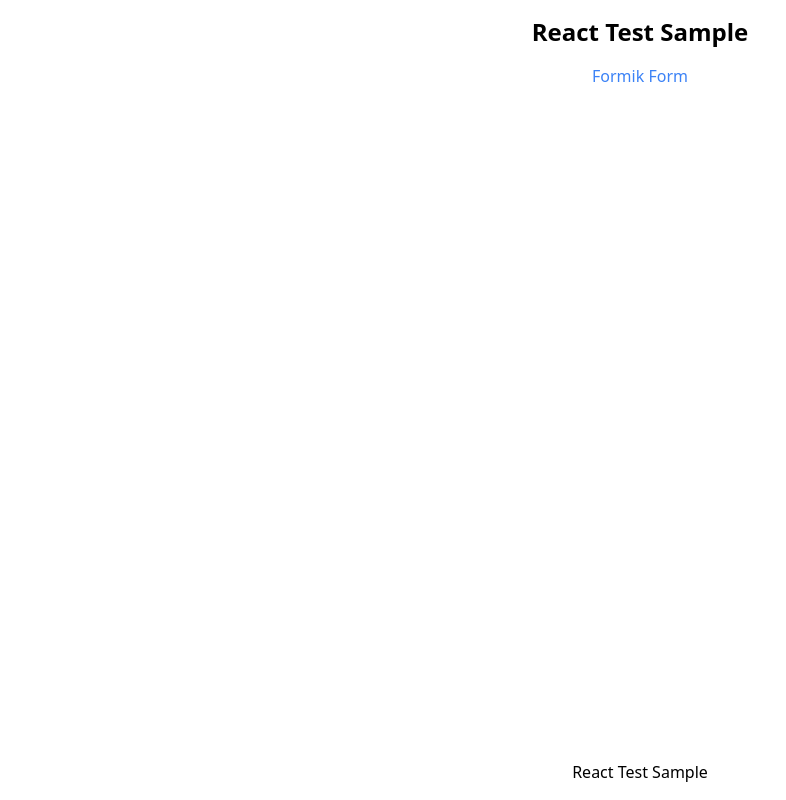
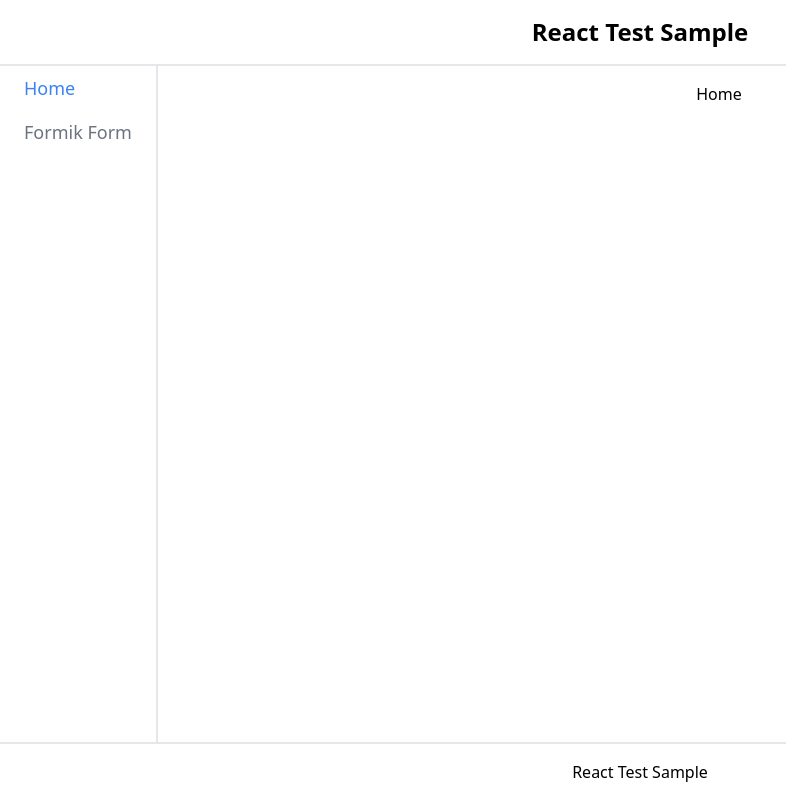
Before and after one commit to taro-28/react-test-sample, a Next.js app: page / in a window 1280 px wide. Shown: the whole page, without its empty margins (0-786 px from the left). Built offline with nearby package versions, Linux system fonts and the light colour scheme.

Commit message:
create navigations

```diff
--- /dev/null
+++ b/src/app/NavigationItem.tsx
@@ -0,0 +1,20 @@
+'use client'
+import clsx from 'clsx'
+import NextLink from 'next/link'
+import { usePathname } from 'next/navigation'
+import { ComponentPropsWithoutRef } from 'react'
+
+export const NavigationItemLink = ({
+  href,
+  className,
+  ...props
+}: ComponentPropsWithoutRef<typeof NextLink>) => {
+  const pathname = usePathname()
+  return (
+    <NextLink
+      {...props}
+      className={clsx(className, href === pathname ? 'text-blue-500' : 'text-gray-500')}
+      href={href}
+    />
+  )
+}
--- a/src/app/layout.tsx
+++ b/src/app/layout.tsx
@@ -1,23 +1,43 @@
 import NextLink from 'next/link'
 import './globals.css'
 import type { Metadata } from 'next'
+import { NavigationItemLink } from './NavigationItem'
 
 export const metadata: Metadata = {
   title: 'React Test Sample',
   description: 'React Test Sample',
 }
 
+const navItems = [
+  { href: '/', label: 'Home' },
+  { href: '/formik', label: 'Formik Form' },
+] as const
+
 export default function RootLayout({ children }: { children: React.ReactNode }) {
   return (
     <html lang='en'>
-      <body className='flex min-h-screen flex-col'>
-        <header className='p-4 text-center'>
+      <body className='grid min-h-screen grid-cols-[auto_1fr] grid-rows-[auto_1fr_auto]'>
+        <header className='col-span-2 border-b-2 p-4 text-center'>
           <NextLink className='text-2xl font-bold' href='/'>
             React Test Sample
           </NextLink>
         </header>
-        <main className='flex flex-col items-center px-4'>{children}</main>
-        <footer className='mt-auto p-4 text-center'>React Test Sample</footer>
+        <nav className='border-r-2'>
+          <ul>
+            {navItems.map(({ href, label }) => (
+              <li key={href}>
+                <NavigationItemLink
+                  className='block px-6 py-2 text-lg hover:bg-gray-50'
+                  href={href}
+                >
+                  {label}
+                </NavigationItemLink>
+              </li>
+            ))}
+          </ul>
+        </nav>
+        <main className='flex flex-col items-center p-4'>{children}</main>
+        <footer className='col-span-2 mt-auto border-t-2 p-4 text-center'>React Test Sample</footer>
       </body>
     </html>
   )
--- a/src/app/page.tsx
+++ b/src/app/page.tsx
@@ -1,5 +1,3 @@
-import { Link } from '@/components/Link'
-
 export default function Home() {
-  return <Link href='/formik'>Formik Form</Link>
+  return <div>Home</div>
 }
```
